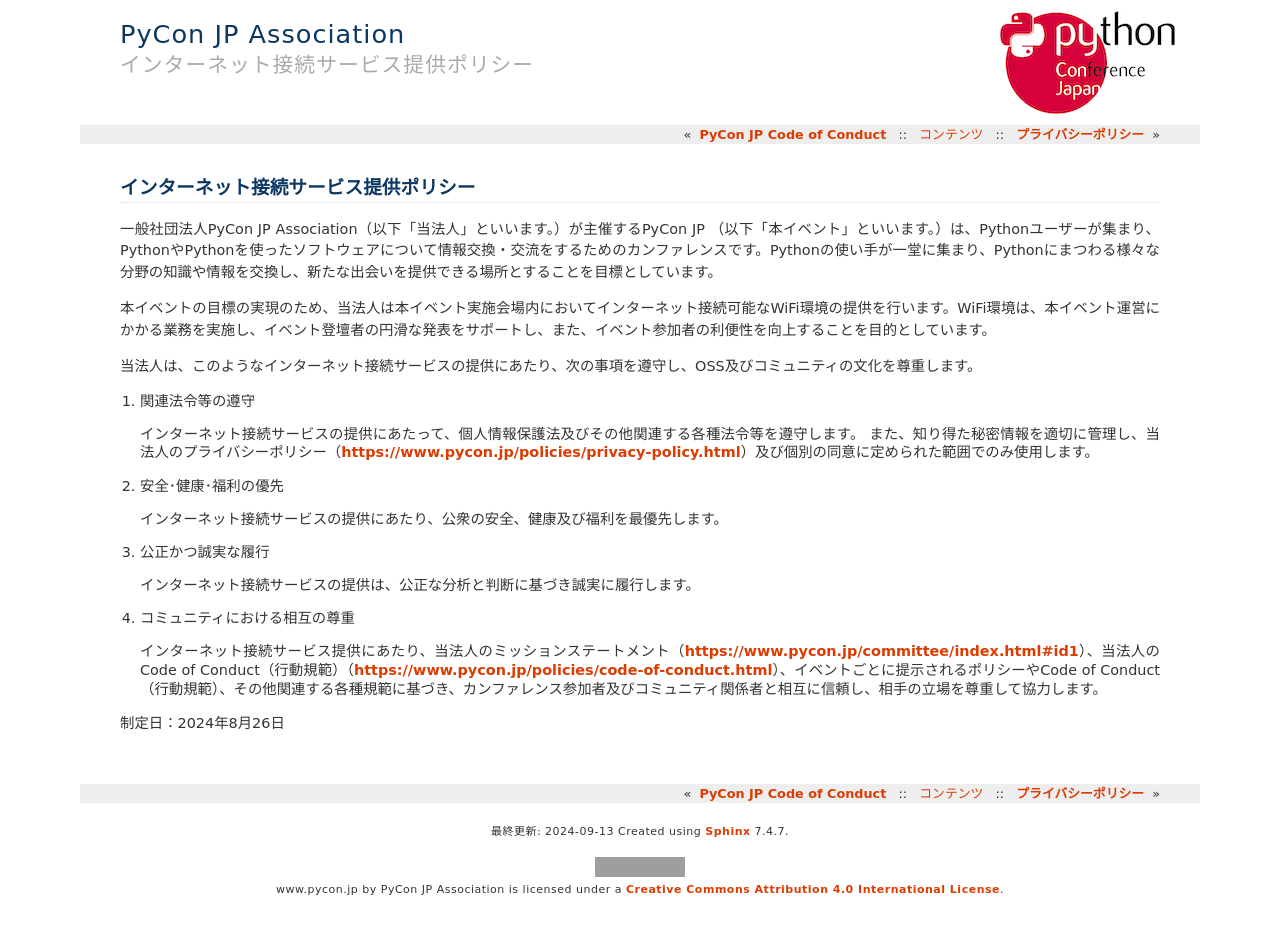
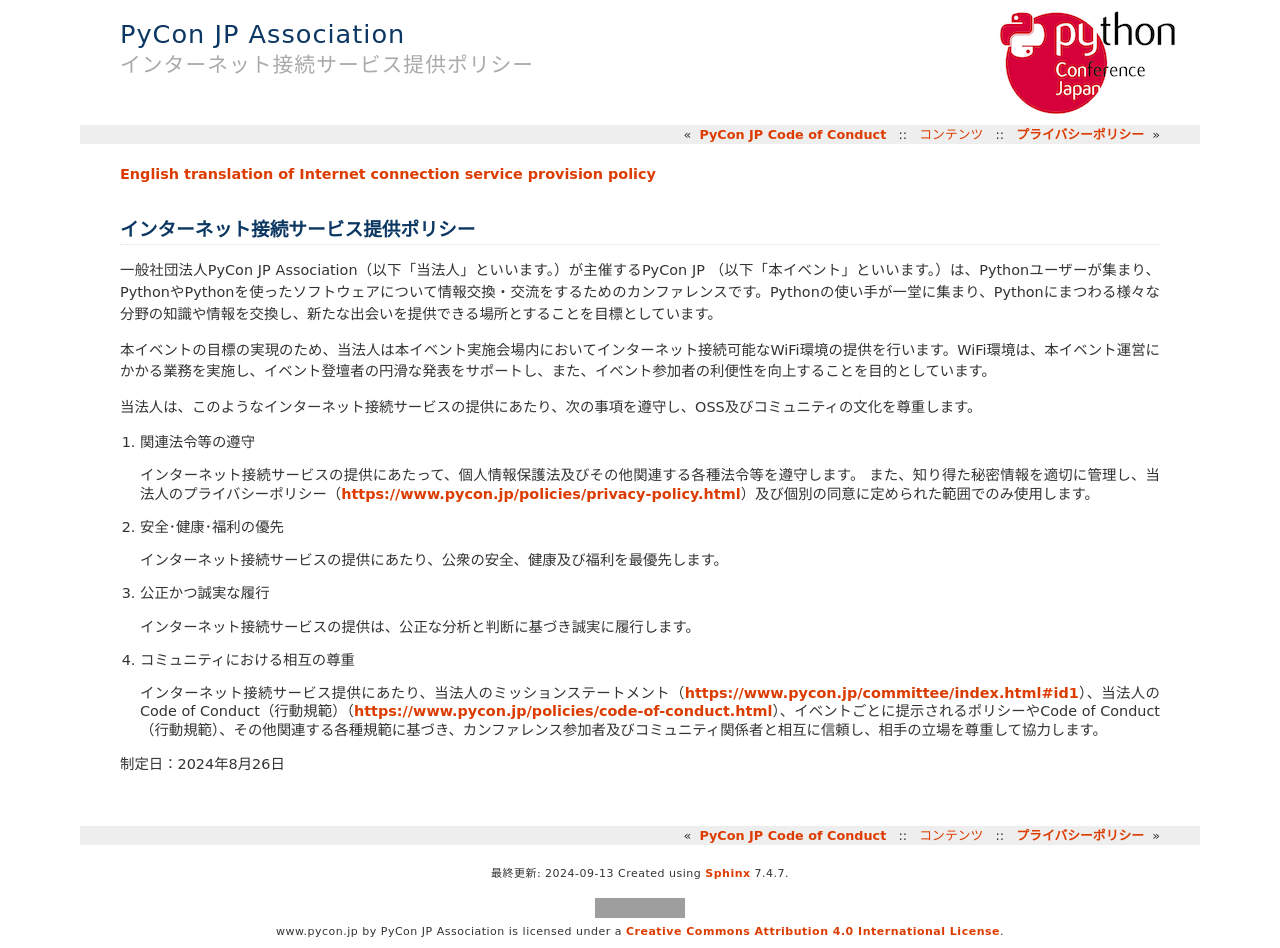
Before and after one commit to pyconjp/www.pycon.jp, a Sphinx documentation site: the page built from source/policies/internet-policy.md, in a window 1280 px wide. Built offline with Sphinx 7.4.7, drawn with Linux system fonts in a browser that asks for light colours; before the commit the page ends 907 px from its top, so only the background shows below that; grey boxes are pictures that could not be loaded.

Commit message:
Add English translation of Internet connection service provision policy
Workaround using bit.ly
because cannot make link URL with "&" because below problem
https://github.com/executablebooks/MyST-Parser/issues/760

```diff
--- a/source/policies/internet-policy.md
+++ b/source/policies/internet-policy.md
@@ -1,3 +1,6 @@
+[English translation of Internet connection service provision policy](https://bit.ly/3TsvXCx)
+<!-- Link to https://www-pycon-jp.translate.goog/policies/internet-policy.html?_x_tr_sl=ja&_x_tr_tl=en&_x_tr_hl=ja&_x_tr_pto=wapp -->
+
 # インターネット接続サービス提供ポリシー
 
 一般社団法人PyCon JP Association（以下「当法人」といいます。）が主催するPyCon JP （以下「本イベント」といいます。）は、Pythonユーザーが集まり、PythonやPythonを使ったソフトウェアについて情報交換・交流をするためのカンファレンスです。Pythonの使い手が一堂に集まり、Pythonにまつわる様々な分野の知識や情報を交換し、新たな出会いを提供できる場所とすることを目標としています。
```
